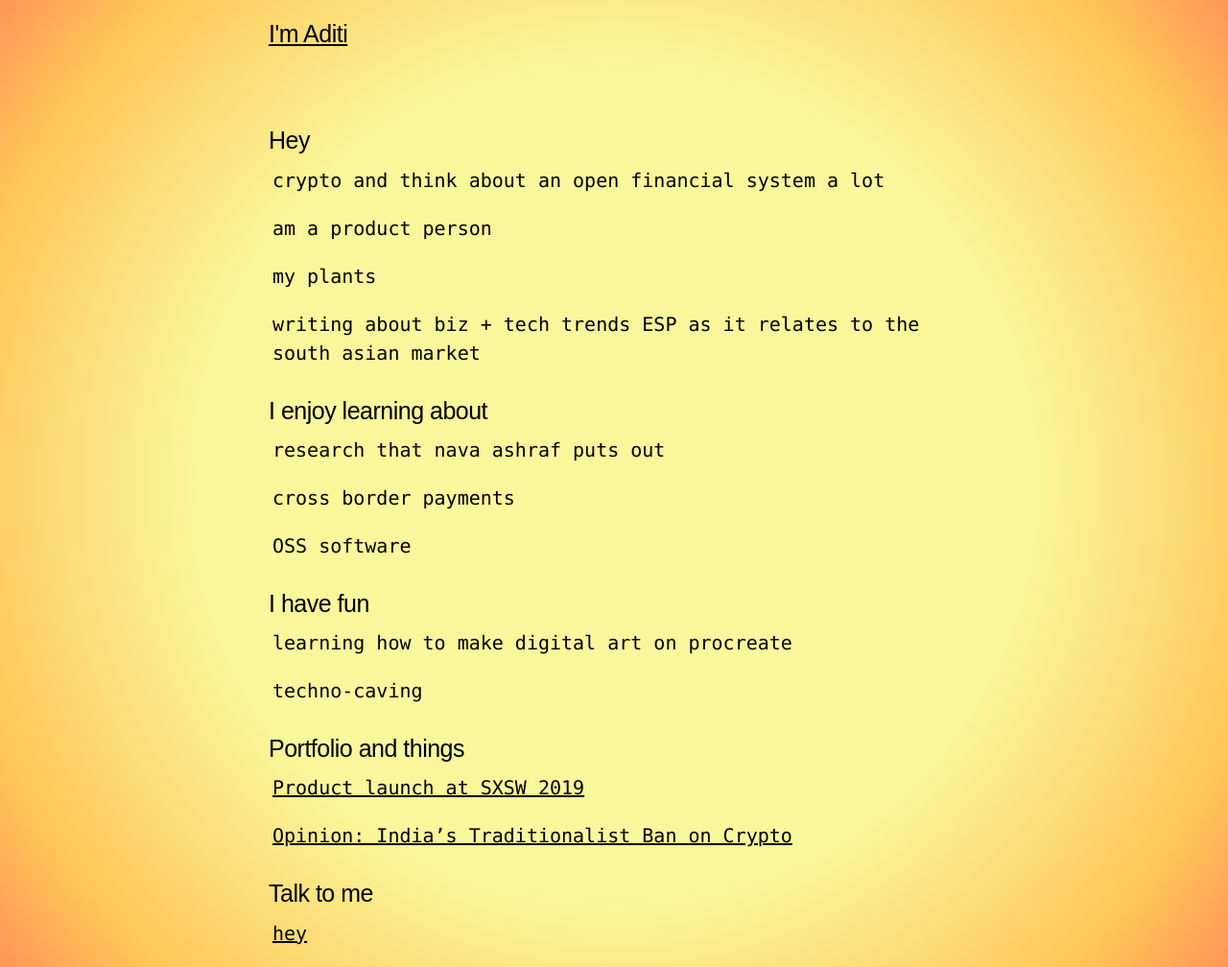
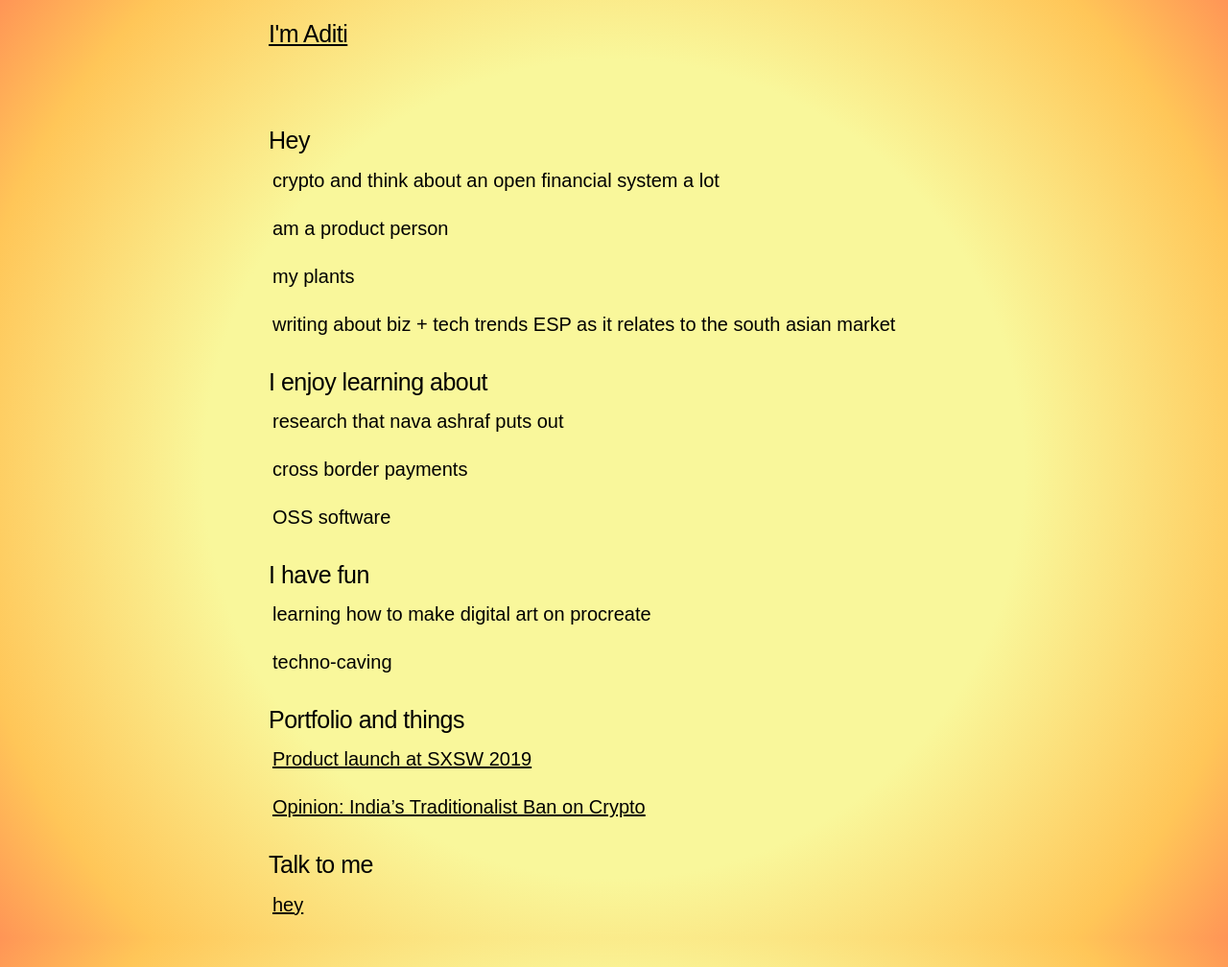
Before and after one commit to adeets-22/adeets-22.github.io, a Jekyll site: the page built from index.md, in a window 1280 px wide. Shown: the whole page at 96% size. Built offline with Jekyll 4.4.1, drawn with Linux system fonts in a browser that asks for light colours.

Commit message:
Update poole.css

```diff
--- a/public/css/poole.css
+++ b/public/css/poole.css
@@ -62,6 +62,8 @@ html {
 
 body {
   color: #000000;
+  font-family: 'proxima-nova', sans-serif;
+  font-weight: 200;
   -webkit-text-size-adjust: 100%;
       -ms-text-size-adjust: 100%;
 }
```
